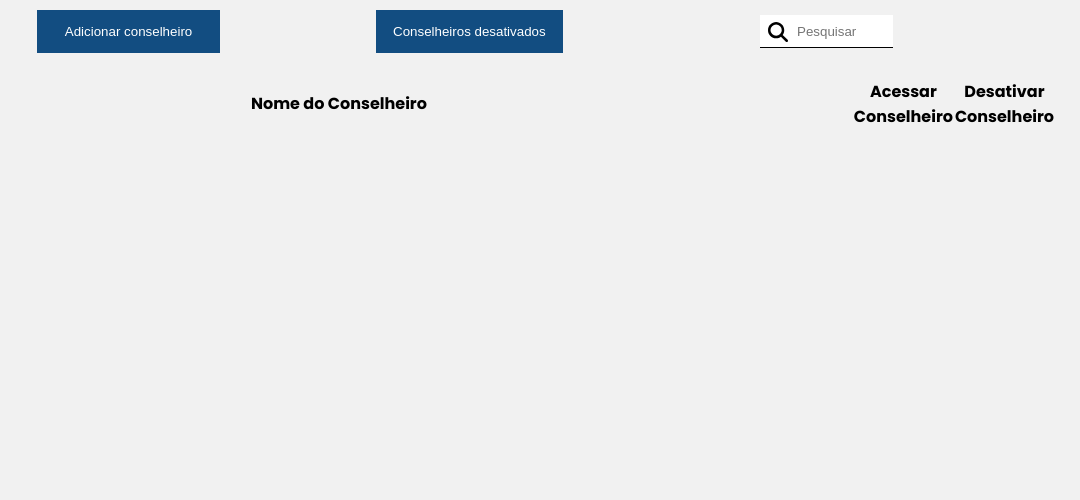
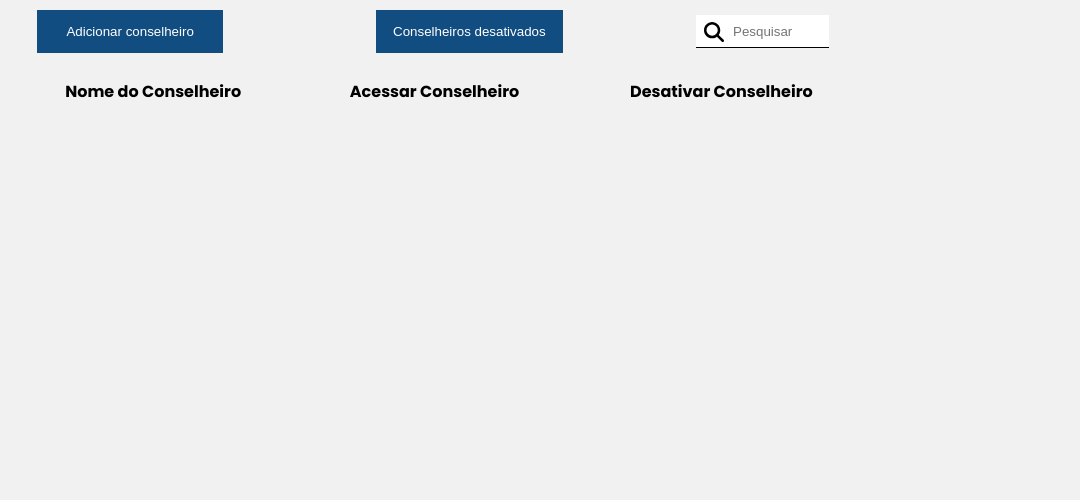
Before and after one commit to Wellohi/SRC, a PHP site: template pages/conselheiro.php in a window 1280 px wide. Shown: the top 500 px of the page, without its empty margins (200-1280 px from the left). Run offline with PHP 8.4, Linux system fonts and the light colour scheme; the template is opened without the code that fills it, so the values that code supplies are empty.

Commit message:
Padronização fonte

```diff
--- a/css/conselheiros.css
+++ b/css/conselheiros.css
@@ -53,12 +53,16 @@
     height: 2em;
     float: right;
     border-radius: 5px;
-    margin: 10px 25% 0 0;
+    margin: 10px 30% 0 0;
 }
 
 /* Estilo da coluna "desativar" */
-.campodesativar {
+/* .campodesativar {
     width: 10%;
+} */
+
+.acessarDesativar{
+    width: 165px;
 }
 
 /* Estilo da tabela */
@@ -129,7 +133,7 @@
 
 .head-tab, .head-tab th{
     font-weight:400;
-    height: 40px;
+    height: 25px;
 }
 
 .container-table {
--- a/css/eventos.css
+++ b/css/eventos.css
@@ -55,7 +55,7 @@
 }
 
 .container-table td{
-    max-width: 15vh;
+    max-width: 165px;
     word-wrap: break-word;
 }
 
--- a/css/opcoes.css
+++ b/css/opcoes.css
@@ -21,7 +21,7 @@ dialog {
     min-height: 360px;
     max-width: 1080px;
     max-height: 720px;
-    font-family: futara;
+    font-family: 'Gill Sans', 'Gill Sans MT', Calibri, 'Trebuchet MS', sans-serif;
     font-size: large;
     text-align: center;
     align-items: center;
--- a/pages/conselheiro.php
+++ b/pages/conselheiro.php
@@ -7,10 +7,10 @@
 
 <!-- Botão para adicionar conselheiro -->
 <div class="btnadd btnadd-head">
-    <button id="openModal1" class="btn success" style="max-width: 14em !important">Adicionar conselheiro</button>
+    <button id="openModal1" class="btn success" style="min-width: 14em;">Adicionar conselheiro</button>
 </div>
 
-<button id="openModal5" class="restaurar" style="width: 14em">Conselheiros desativados</button>
+<button id="openModal5" class="restaurar" style="min-width: 14em;">Conselheiros desativados</button>
 
 
 <div class="box">
@@ -89,13 +89,13 @@
 
 
 <div class="container-table">
-    <div style=" width: 100%;" class="tableOverflow">
+    <div style=" width: 70%;" class="tableOverflow">
         <table id="tabela-cadastro" style="width: 100%;">
             <thead>
                 <tr>
                     <th>Nome do Conselheiro</th>
-                    <th style= "width:15px">Acessar Conselheiro</th>
-                    <th style= "width:15px">Desativar Conselheiro</td>
+                    <th>Acessar Conselheiro</th>
+                    <th>Desativar Conselheiro</td>
                 </tr>
             </thead>
             <tbody>
@@ -113,8 +113,8 @@
                 foreach ($resultados as $resultado) {
                     echo "<tr  class='tabelaNomes'>";
                     echo "<td>" . $resultado['nome'] . "</td>";
-                    echo "<td><button class='btn-acessar' data-id='" . $resultado['id'] . "'>Acessar</button></td>";
-                    echo "<td class='campodesativar'>
+                    echo "<td class='acessarDesativar'><button class='btn-acessar' data-id='" . $resultado['id'] . "'>Acessar</button></td>";
+                    echo "<td class='campodesativar acessarDesativar'>
 
                     <button id='openModal4' class='btn-desativarconselheiro danger btnremove'
                             data-id='" . $resultado['id'] . "'
--- a/pages/ranking.php
+++ b/pages/ranking.php
@@ -14,7 +14,7 @@
 <br>
 
 <div class="container-table">
-    <div style="width: 100%;" class="tableOverflow">
+    <div style="width: 70%;" class="tableOverflow">
         <table id="conselheirosTable" style="width: 100%;">
           <tr class="head-tab">
             <th onclick="sortTableByName()" class="classificando"> Nome do Conselheiro <i class="fa-solid fa-arrow-up-z-a"></i> </th>
```
Also changed, not shown: css/home.css (+9 -5 lines).
